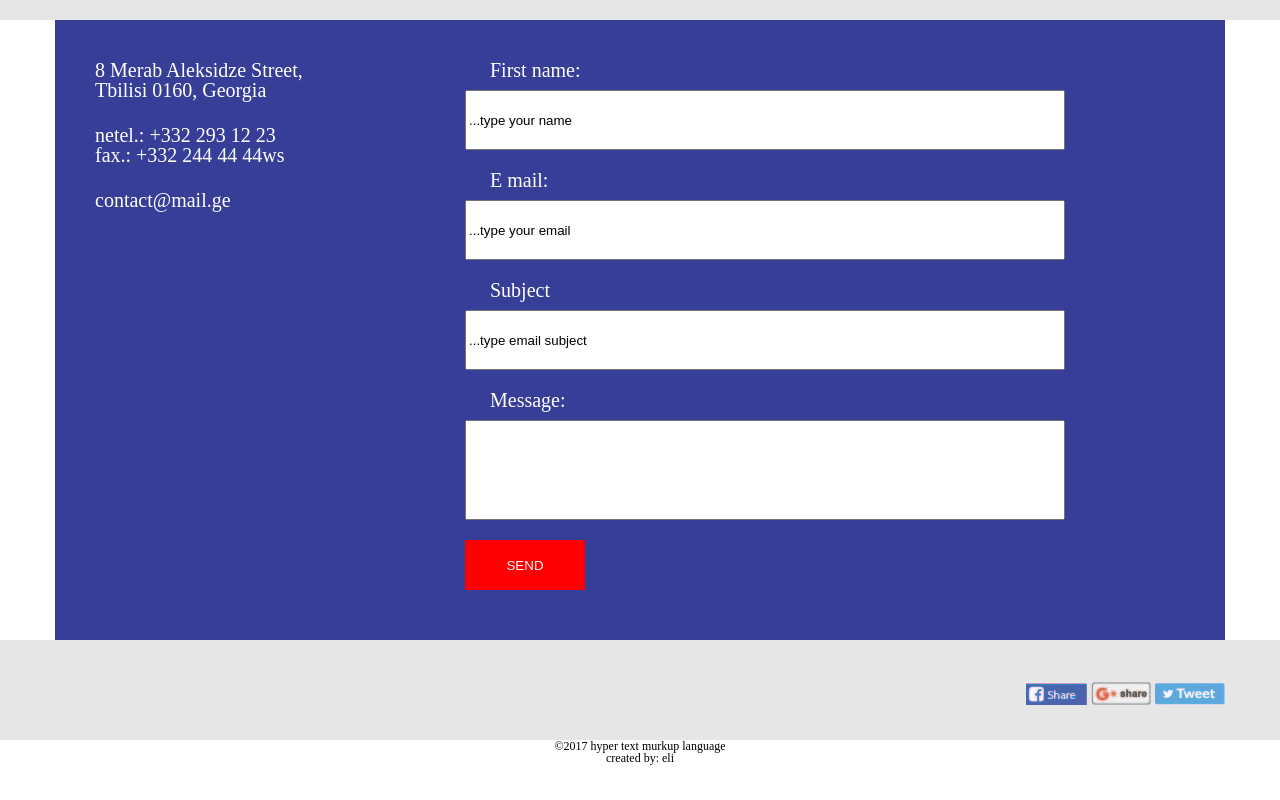
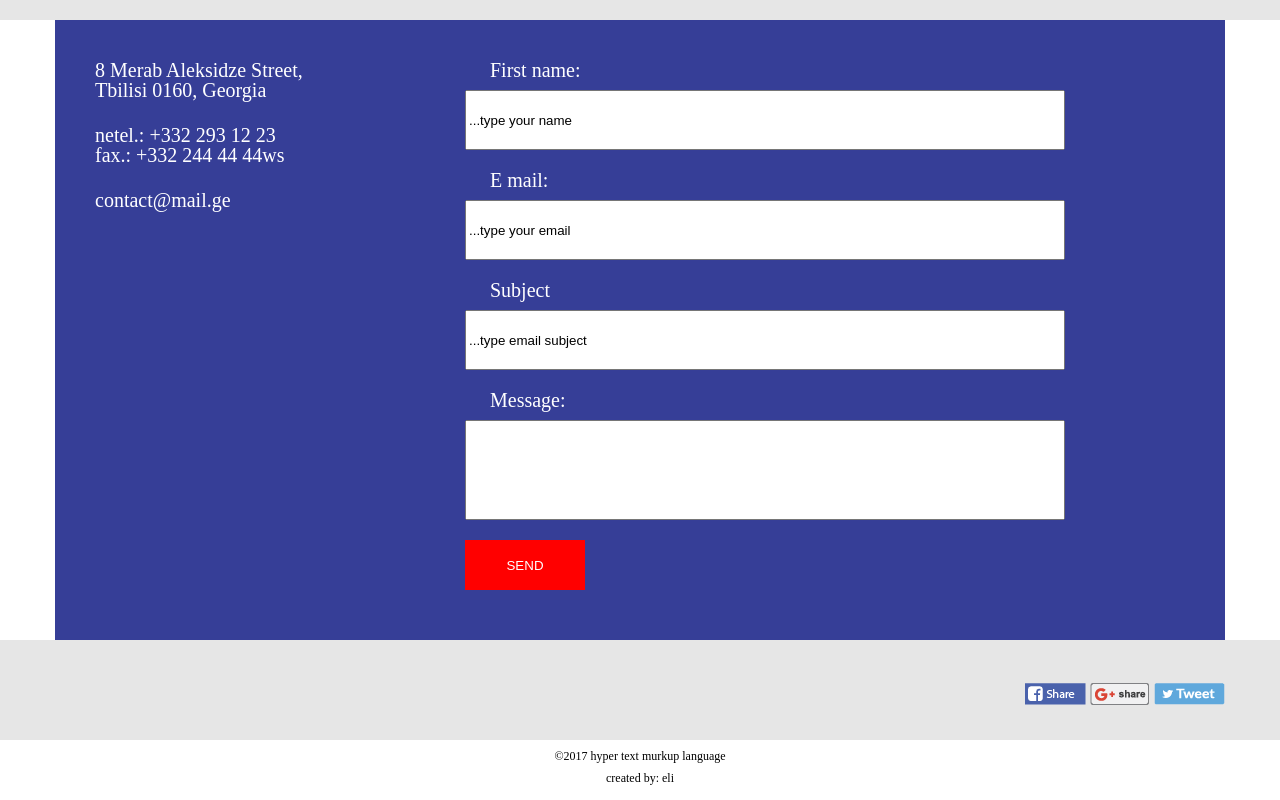
Before and after one commit to elvardzelashvili/responsive-lastpg, a plain HTML site: page index.html in a window 1280 px wide. Shown: the part 545-1345 px from the top of the page. Drawn offline with Linux system fonts and the light colour scheme; grey boxes are pictures that could not be loaded.

Commit message:
add correct format of photos

```diff
--- a/css/style1.css
+++ b/css/style1.css
@@ -293,7 +293,7 @@ align-items: center;
 }
 .footerpp
 {
-
+   margin-top: 10px;
   font-size: 12px;
   display: block;
 
@@ -302,5 +302,5 @@ align-items: center;
 {
   font-size: 12px;
    display: block;
-
+ margin-top: 10px;
 }
--- a/index.html
+++ b/index.html
@@ -61,7 +61,7 @@
         </ul>
       </nav>
       <div class="burgerimg">
-        <img class="imgburger" src="img/burger.jpg" alt="burgermenu">
+        <img class="imgburger" src="img/burger.png" alt="burgermenu">
 
       </div>
     </div>
@@ -139,9 +139,9 @@
 <section class="sharesdiv">
   <div class="shares">
     <div class="sharesimg">
-      <a href="https://www.facebook.com/"><img src="img/fbs.jpg"></a>
-      <a href="https://www.google.ge/"><img src="img/g.jpg"></a>
-      <a href="https://twitter.com/"><img src="img/t.jpg"></a>
+      <a href="https://www.facebook.com/"><img src="img/fbs.png"></a>
+      <a href="https://www.google.ge/"><img src="img/g.png"></a>
+      <a href="https://twitter.com/"><img src="img/t.png"></a>
     </div>
   </div>
 </section>
```
Also changed, not shown: img/burger.JPG (deleted), img/burger.PNG (added), img/fbs.JPG (deleted), img/fbs.png (added), img/g.JPG (deleted), img/g.png (added), img/t.JPG (deleted), img/t.png (added).
